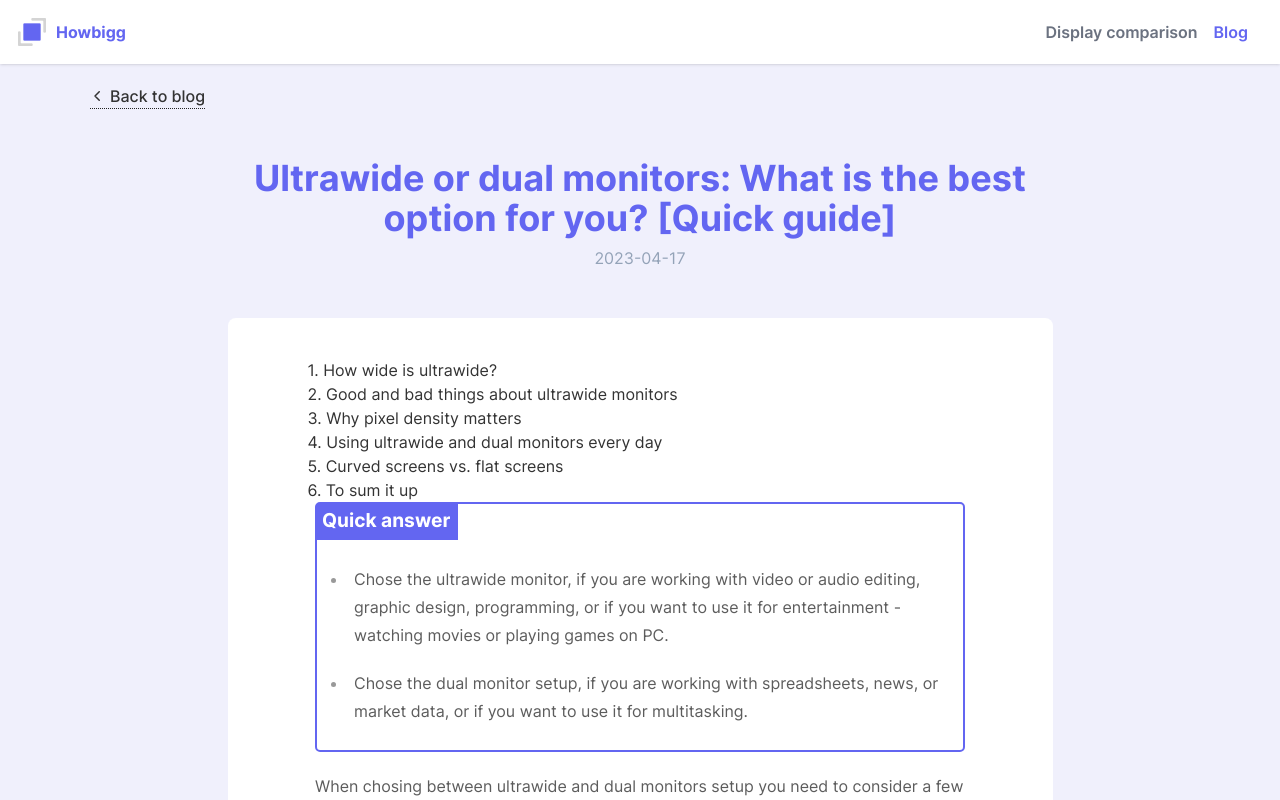
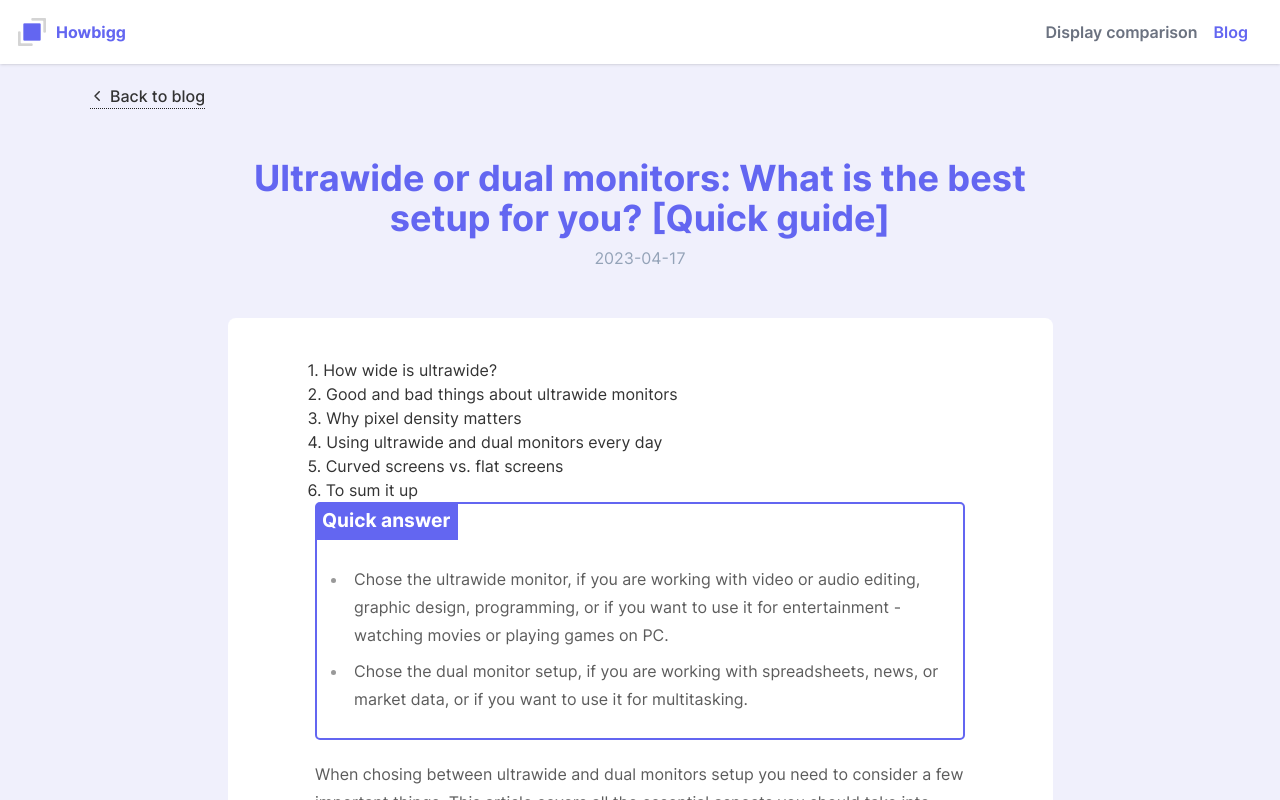
Before and after one commit to jacekobst1/howbigg, a Next.js app: page /blog/ultrawide-vs-dual-monitors in a window 1280 px wide. Shown: the top 800 px of the page. Built offline with nearby package versions, Linux system fonts and the light colour scheme.

Commit message:
Make h2 created with ids, and table of contents fully working
- remove markdown-to-jsx package
- install react-markdown, rehype-raw, remark-gfm and rehype-highlight

```diff
--- a/package.json
+++ b/package.json
@@ -21,13 +21,16 @@
     "eslint-config-next": "13.1.2",
     "gray-matter": "^4.0.3",
     "lodash": "^4.17.21",
-    "markdown-to-jsx": "^7.2.0",
     "next": "^13",
     "query-string": "^8.1.0",
     "rc-tooltip": "^6.0.1",
     "react": "18.2.0",
     "react-dom": "18.2.0",
+    "react-markdown": "^8.0.7",
     "react-toastify": "^9.1.1",
+    "rehype-highlight": "^6.0.0",
+    "rehype-raw": "^6.1.1",
+    "remark-gfm": "^3.0.1",
     "schema-dts": "^1.1.2",
     "tailwind-merge": "^1.8.1",
     "typescript": "4.9.4"
--- a/posts/ultrawide-vs-dual-monitors.md
+++ b/posts/ultrawide-vs-dual-monitors.md
@@ -1,12 +1,12 @@
 ---
 date: "2023-04-17"
-title: "Ultrawide or dual monitors: What is the best option for you? [Quick guide]"
+title: "Ultrawide or dual monitors: What is the best setup for you? [Quick guide]"
 subtitle:  This important decision will affect how comfortable and productive you are. Our easy-to-understand guide will teach you all about ultrawide and dual monitors. This will help you make the best choice for your needs and likes.
 ---
-<div className="md-border">
-<div className="md-border-title">Quick answer</div>
+<div class="md-border">
+<div class="md-border-title">Quick answer</div>
+
 - Chose the ultrawide monitor, if you are working with video or audio editing, graphic design, programming, or if you want to use it for entertainment - watching movies or playing games on PC.
-
 - Chose the dual monitor setup, if you are working with spreadsheets, news, or market data, or if you want to use it for multitasking.
 </div>
 
@@ -58,7 +58,7 @@ For gaming, choosing between ultrawide and dual monitors is also important. Each
 
 Ultrawide monitors make gaming more fun because the wide view makes you feel more connected to the game world. Many new games work well with the 21:9 aspect ratio and give you a smooth, movie-like experience. But some older games or games that don't support ultrawide screens might have black bars on the sides or a stretched image.
 
-It's important to remember that ==none of the gaming consoles works well with ultrawide screens== and will just stretch the image to fit the screen. This applies to both older and newer consoles, such as PS5 and Xbox Series X . It’s because they were created to connect to a TV, and TVs have an aspect ratio of 16:9
+It's important to remember that <mark>none of the gaming consoles works well with ultrawide screens</mark> and will just stretch the image to fit the screen. This applies to both older and newer consoles, such as PS5 and Xbox Series X . It’s because they were created to connect to a TV, and TVs have an aspect ratio of 16:9
 
 Dual monitors are good for gamers who want to do more than one thing at a time or share their gameplay online. For example, you can play a game on one screen while talking to friends, managing your online stream, or browsing the internet on the other screen. But playing a game across both screens might not be the best because the edge in the middle can be annoying and take away from the fun.
 
@@ -71,9 +71,7 @@ Curved screens are designed to mimic the natural curvature of the human eye, red
 
 Flat screens, on the other hand, provide a more uniform viewing experience, with no image distortion due to the screen's curvature. This can be crucial for professionals who require color accuracy and consistency across the entire screen, such as graphic designers and photographers. Flat screens are also more versatile when it comes to screen sharing and collaboration, as they offer a more accurate representation of the image from various viewing angles. In addition, flat screens are generally easier to adjust in a dual monitor setup, providing more flexibility for customized ergonomic configurations.
 
-<a name="6.-to-sum-it-up">
 ## 6. To sum it up
-</a>
 In the end, choosing between ultrawide and dual monitors depends on personal needs and how you plan to use your screen. Ultrawide monitors give you a big, fun experience, which is great for creative people and gamers who want a big screen. Dual monitors let you customize and adjust your screens more, which is good for people who do more than one thing at a time or need a special setup.
 
 Think about the good and bad things about each option, along with your needs and likes, to make the best choice for your workspace or gaming area. Whether you pick an ultrawide or dual monitor setup, both choices can help you be more productive, have more fun gaming, and enjoy your screen time more.
--- a/src/app/blog/[slug]/page.tsx
+++ b/src/app/blog/[slug]/page.tsx
@@ -1,5 +1,4 @@
 import "./style.css";
-import Markdown from "markdown-to-jsx";
 import {
   getAllPostsMetadata,
   getPostBySlug,
@@ -7,6 +6,10 @@ import {
 import ArrowLink from "@/components/links/ArrowLink";
 import { Article, WithContext } from "schema-dts";
 import Link from "next/link";
+import ReactMarkdown from "react-markdown";
+import remarkGfm from "remark-gfm";
+import rehypeRaw from "rehype-raw";
+import rehypeHighlight from "rehype-highlight";
 
 interface PostProps {
   params: {
@@ -89,12 +92,8 @@ export default function PostPage({ params: { slug } }: PostProps) {
                   <Link
                     href={{
                       pathname: `/blog/${post.slug}`,
-                      hash: heading.toLowerCase().replace(/\s+/g, "-"),
+                      hash: generateAnchorId(heading),
                     }}
-                    as={`/blog/${post.slug}#${heading
-                      .toLowerCase()
-                      .replace(/\s+/g, "-")}`}
-                    scroll={false}
                   >
                     {heading}
                   </Link>
@@ -103,7 +102,25 @@ export default function PostPage({ params: { slug } }: PostProps) {
             </ul>
           </nav>
           <article className="prose mx-auto">
-            <Markdown>{post.content}</Markdown>
+            <ReactMarkdown
+              remarkPlugins={[remarkGfm]}
+              rehypePlugins={[rehypeRaw, rehypeHighlight]}
+              components={{
+                h2: (props) => (
+                  <h2 id={generateAnchorId(props.children[0] as string)}>
+                    {props.children}
+                  </h2>
+                ),
+                mark: ({ children, ...props }) => (
+                  <mark className="highlighted" {...props}>
+                    {children}
+                  </mark>
+                ),
+              }}
+            >
+              {post.content}
+            </ReactMarkdown>
+            )
           </article>
         </div>
       </div>
@@ -114,3 +131,12 @@ export default function PostPage({ params: { slug } }: PostProps) {
     </>
   );
 }
+
+function generateAnchorId(str: string) {
+  return str
+    .toLowerCase()
+    .replace(/^\s+|\s+$/g, "")
+    .replace(/[^a-z0-9 -]/g, "")
+    .replace(/\s+/g, "-")
+    .replace(/-+/g, "-");
+}
```
Also changed, not shown: 1 other file (tests, documents, lock files or other folders).
